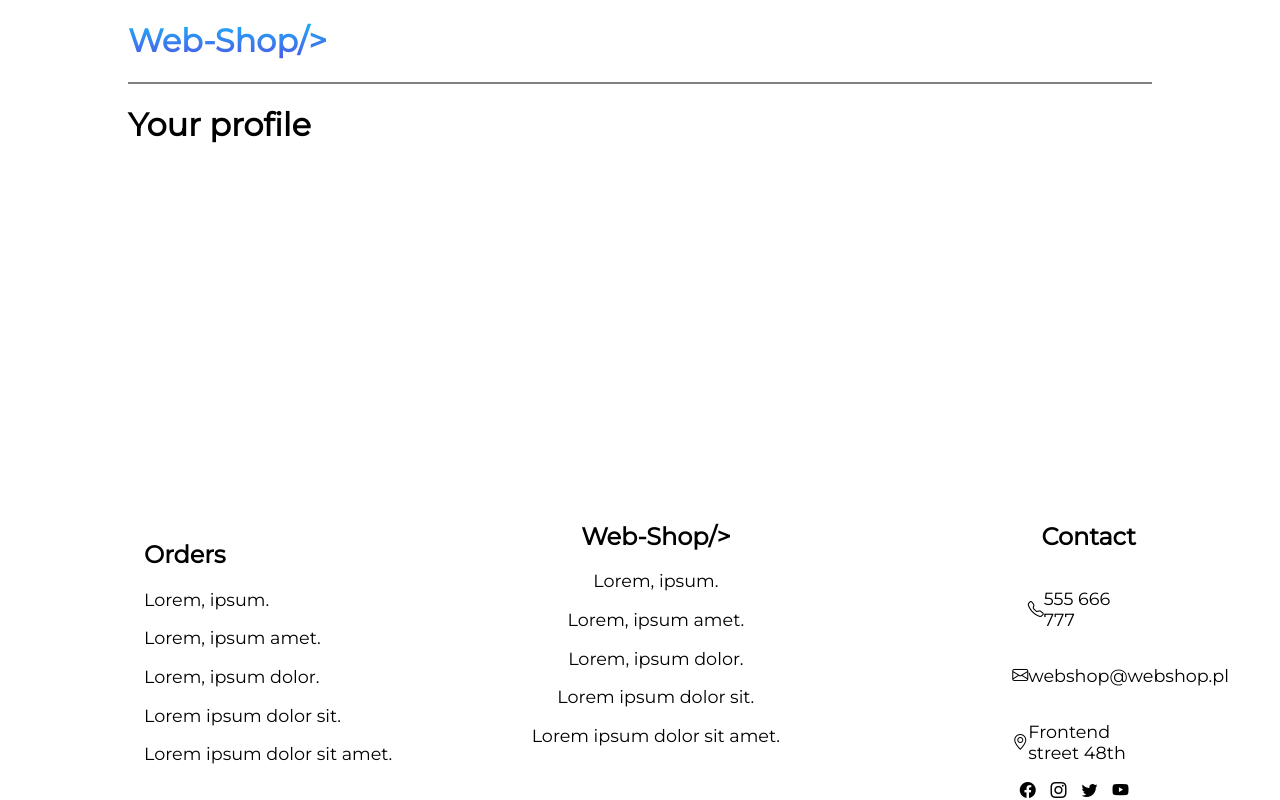
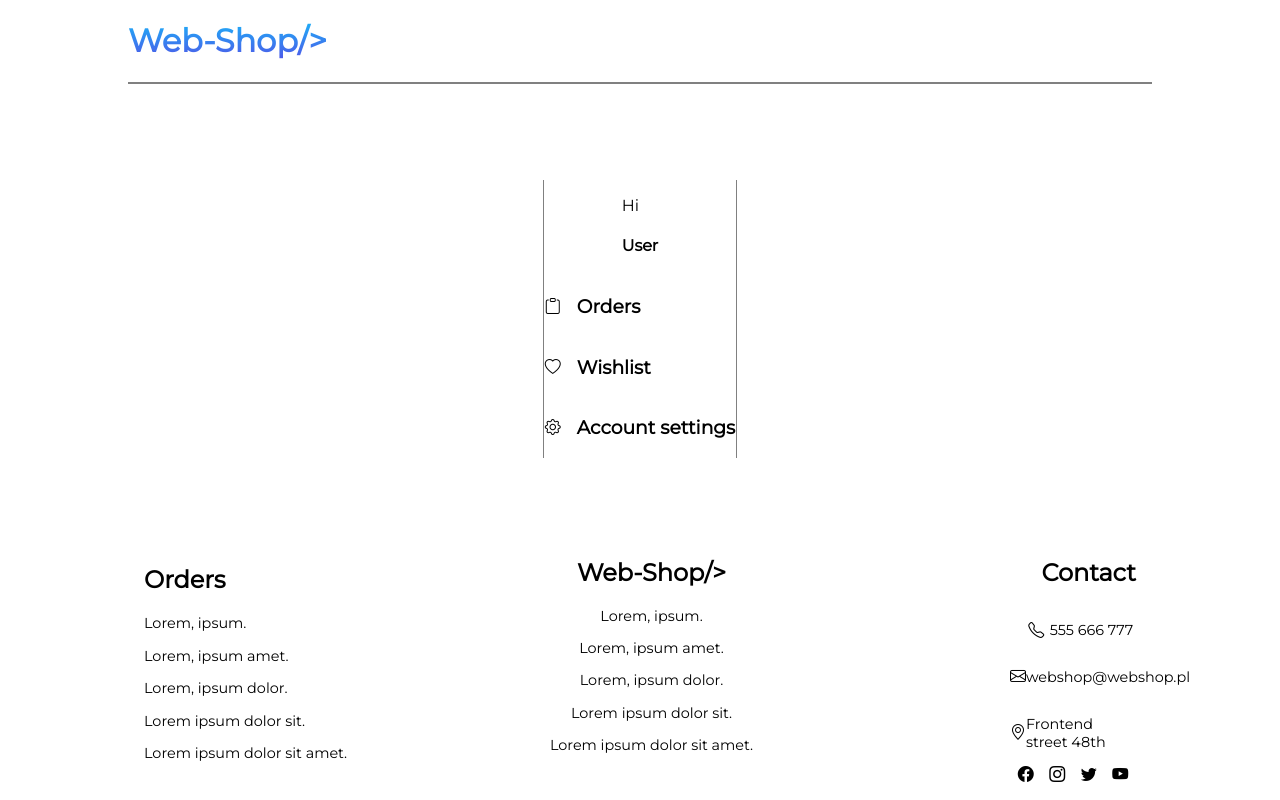
Before and after one commit to Kameal22/react-eCommerce-app, a React (Create React App) app: page /profile in a window 1280 px wide. Built offline with nearby package versions, Linux system fonts and the light colour scheme.

Commit message:
style changes

```diff
--- a/src/components/banner/AdvBanner.tsx
+++ b/src/components/banner/AdvBanner.tsx
@@ -5,11 +5,11 @@ const AdvBanner: React.FC = () => {
   return (
     <div className="advBanner">
       <h1>Helping banner</h1>
-      <h1>
+      <h2>
         I will write some not-at-first visible technical features of this
         website
-      </h1>
-      <h1>Then user can check them out</h1>
+      </h2>
+      <h3>Then user can check them out</h3>
     </div>
   );
 };
--- a/src/components/nav/NavMenu.tsx
+++ b/src/components/nav/NavMenu.tsx
@@ -4,31 +4,34 @@ import { Link } from "react-router-dom";
 import { Logout } from "../../utills/Logout";
 
 const NavMenu: React.FC = () => {
-
-  if (window.localStorage.user) {
+  if (!window.localStorage.user) {
     return (
       <div className="navMenu">
         <div className="createAccDiv">
           <Link to="/profile" className="navLink">
             <h4 className="navMenuLink">Your account</h4>
           </Link>
-          <i className="bi bi-person" style={{ fontSize: "1.3em" }}></i>
+          <i className="bi bi-person" style={{ fontSize: "1.2em" }}></i>
         </div>
         <div className="logInDiv">
           <Link to="/wishlist" className="navLink">
             <h4 className="navMenuLink">Wishlist</h4>
           </Link>
-          <i className="bi bi-heart" style={{ fontSize: "1.3em" }}></i>
+          <i className="bi bi-heart" style={{ fontSize: "1.2em" }}></i>
         </div>
         <div className="cartDiv">
           <Link to="/cart" className="navLink">
             <h4 className="navMenuLink">Cart</h4>
           </Link>
-          <i className="bi bi-cart" style={{ fontSize: "1.3em" }}></i>
+          <i className="bi bi-cart" style={{ fontSize: "1.2em" }}></i>
         </div>
-        <div className="logoutDiv" style={{ cursor: "pointer" }} onClick={Logout}>
-          <h4 className="navMenuLink">Logout</h4>
-          <i className="bi bi-door-closed" style={{ fontSize: "1.3em" }}></i>
+        <div
+          className="logoutDiv"
+          style={{ cursor: "pointer" }}
+          onClick={Logout}
+        >
+          <h4 className="navLink">Logout</h4>
+          <i className="bi bi-door-closed" style={{ fontSize: "1.2em" }}></i>
         </div>
       </div>
     );
--- a/src/components/nav/NavSearchForm.tsx
+++ b/src/components/nav/NavSearchForm.tsx
@@ -4,7 +4,7 @@ const NavSearchForm: React.FC = () => {
   return (
     <div className="navSearchForm">
       <h1>Search form</h1>
-      <i className="bi bi-search" style={{ fontSize: "1.3em" }}></i>
+      <i className="bi bi-search" style={{ fontSize: "1.2em" }}></i>
     </div>
   );
 };
--- a/src/components/profile/userProfile/Profile.tsx
+++ b/src/components/profile/userProfile/Profile.tsx
@@ -10,7 +10,26 @@ const Profile: React.FC = () => {
         <NavLogo />
       </div>
       <div className="profileDiv">
-        <h1>Your profile</h1>
+        <div className="profileInfo">
+          <div className="profileName">
+            <p>Hi</p>
+            <h4>User</h4>
+          </div>
+          <div className="profileOptions">
+            <div className="orders">
+              <i className="bi bi-clipboard"></i>
+              <h3>Orders</h3>
+            </div>
+            <div className="wishes">
+              <i className="bi bi-heart"></i>
+              <h3>Wishlist</h3>
+            </div>
+            <div className="accSettings">
+              <i className="bi bi-gear"></i>
+              <h3>Account settings</h3>
+            </div>
+          </div>
+        </div>
       </div>
       <div className="cartFooterDiv">
         <Footer />
--- a/src/components/websiteInfo/WebsiteInfo.tsx
+++ b/src/components/websiteInfo/WebsiteInfo.tsx
@@ -4,13 +4,13 @@ import "../../styles/websiteInfoStyles/websiteInfo.scss";
 const WebsiteInfo: React.FC = () => {
   return (
     <div className="websiteInfoDiv">
-      <h2 className="firstWebsiteInfo">
+      <h3 className="firstWebsiteInfo">
         This website is created for front end portfolio purposes.
-      </h2>
-      <h3 className="scdWebsiteInfo">
+      </h3>
+      <h4 className="scdWebsiteInfo">
         Both backend and frontend were developed by myself, but it's mostly
         about showing my front end skills to seek for a job oportunity.
-      </h3>
+      </h4>
       <p className="thirdWebsiteInfo">
         This is my biggest project so far, it contains all my skillset combined.
         I'm always looking to improve my programming skills and I'd love to
--- a/src/styles/footer/footer.scss
+++ b/src/styles/footer/footer.scss
@@ -5,4 +5,5 @@
   @include marginCenter();
   display: flex;
   justify-content: space-between;
+  padding-bottom: 2vh;
 }
--- a/src/styles/footer/leftFooterSide.scss
+++ b/src/styles/footer/leftFooterSide.scss
@@ -5,5 +5,5 @@
 }
 
 .leftFooterDiv p {
-  font-size: 1.1em;
+  font-size: 0.9em;
 }
--- a/src/styles/footer/middleFooterSide.scss
+++ b/src/styles/footer/middleFooterSide.scss
@@ -4,5 +4,5 @@
 }
 
 .middleFooterDiv p {
-  font-size: 1.1em;
+  font-size: 0.9em;
 }
--- a/src/styles/footer/rightFooterSide.scss
+++ b/src/styles/footer/rightFooterSide.scss
@@ -7,7 +7,7 @@
 }
 
 .rightFooterDiv p {
-  font-size: 1.1em;
+  font-size: 0.9em;
 }
 
 .contactPhone {
--- a/src/styles/navStyles/navMenu.scss
+++ b/src/styles/navStyles/navMenu.scss
@@ -9,6 +9,7 @@
 .navLink {
   text-decoration: none;
   color: black;
+  font-size: 0.8em;
 }
 
 .createAccDiv {
--- a/src/styles/profileStyles/profile.scss
+++ b/src/styles/profileStyles/profile.scss
@@ -8,5 +8,37 @@
 
 .profileDiv {
   @include marginCenter();
-  width: 80%;
+  width: 60%;
+  display: flex;
+  align-items: center;
+  justify-content: center;
 }
+
+.profileInfo {
+  border-left: 1px solid grey;
+  border-right: 1px solid grey;
+  width: 25%;
+  display: flex;
+  flex-direction: column;
+  align-items: center;
+  margin-top: 12vh;
+}
+
+.profileInfo div > i {
+  margin-right: 1em;
+}
+
+.orders {
+  display: flex;
+  align-items: center;
+}
+
+.wishes {
+  display: flex;
+  align-items: center;
+}
+
+.accSettings {
+  display: flex;
+  align-items: center;
+}
```
